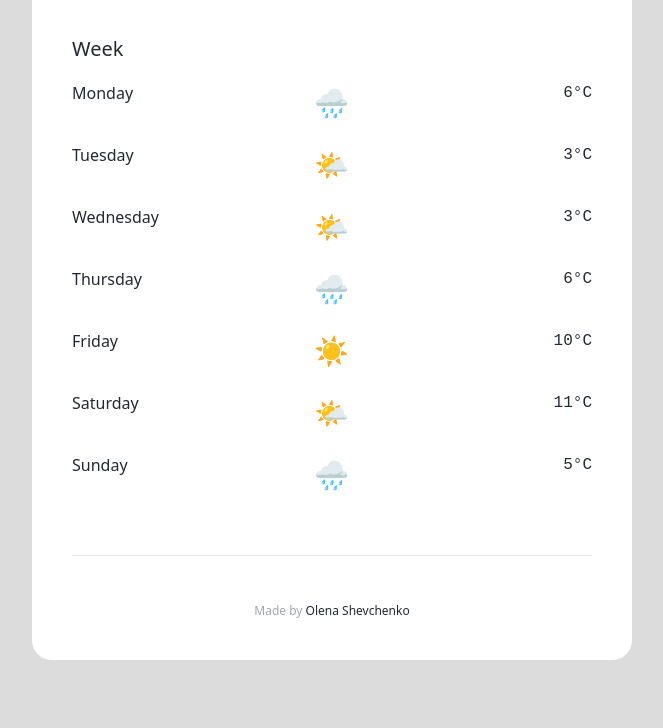
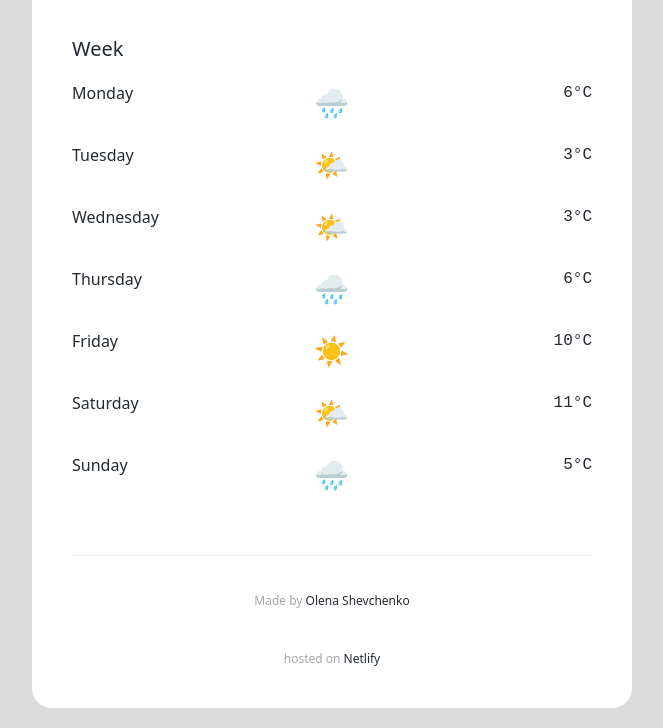
Before and after one commit to OlenkaZmiyuchka/Weather-forecast, a plain HTML site: page index.html in a window 1280 px wide. Shown: the part 603-1331 px from the top of the page, without its empty margins (308-971 px from the left). Before the commit the page ends 1283 px from the top, so only its background shows below. Drawn offline with nearby package versions, Linux system fonts and the light colour scheme; no server answers.

Commit message:
added link on Netlify

```diff
--- a/index.html
+++ b/index.html
@@ -349,6 +349,15 @@
     Olena Shevchenko
   </a>
  </p>
+ <p
+   class="footer">
+    hosted on
+  <a
+  class="link"
+  href="https://6374ed5374b6751454bdff91--spontaneous-muffin-133eda.netlify.app">
+    Netlify
+  </a>
+  </p>
 
  </div>
 
--- a/src/styles.css
+++ b/src/styles.css
@@ -194,7 +194,7 @@ a:hover {
   color: #a4a6aa;
   font-size: 12px;
   margin: auto;
-  padding-top: 30px;
+  padding-top: 20px;
   padding-bottom: 20px;
 }
 
```
